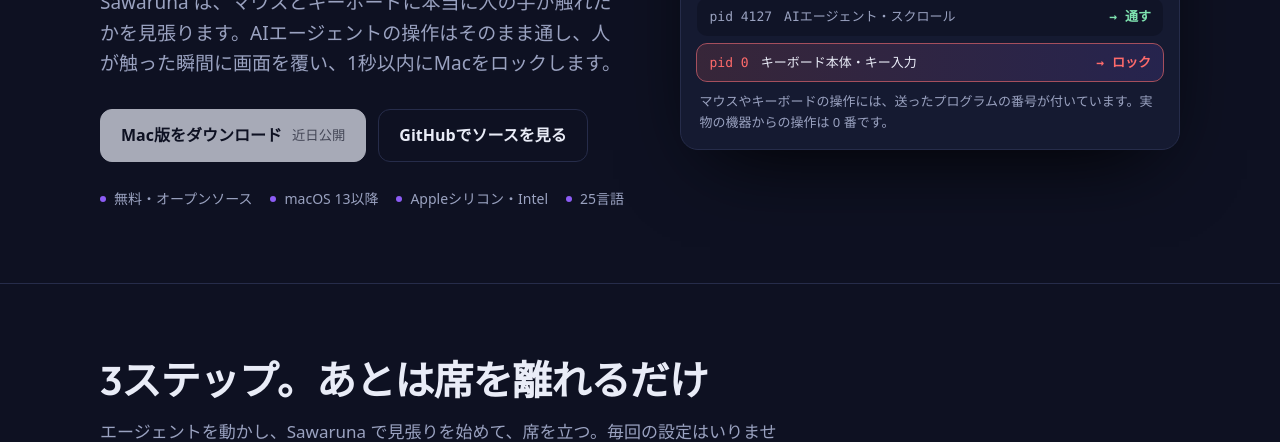
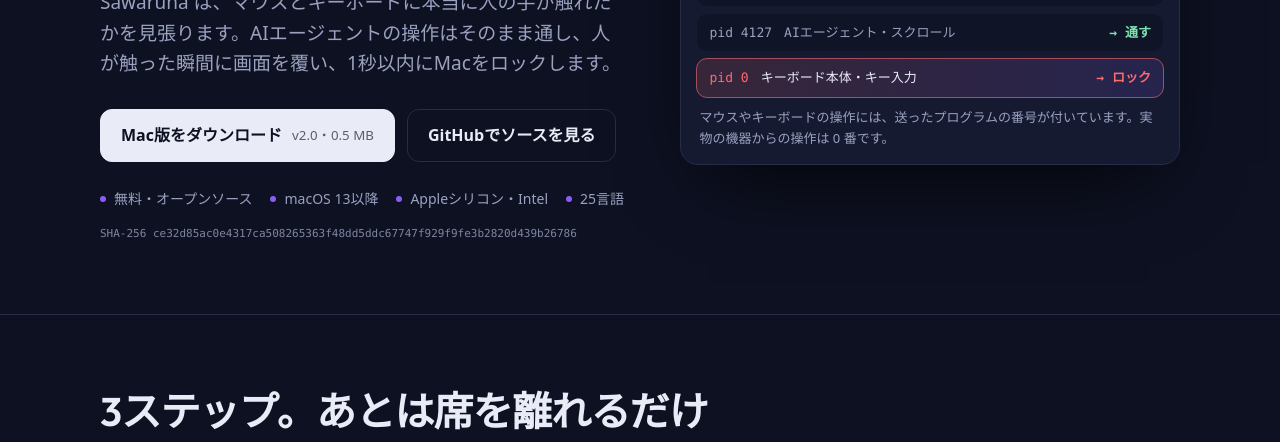
Before and after one commit to yoshn/sawaruna, a plain HTML site: page docs/ja/index.html in a window 1280 px wide. Shown: the part 387-829 px from the top of the page. Drawn offline with Linux system fonts and the light colour scheme.

Commit message:
Site: link the Japanese download button to v2.0

```diff
--- a/docs/ja/index.html
+++ b/docs/ja/index.html
@@ -39,7 +39,7 @@ h1 em{font-style:normal;background:linear-gradient(90deg,var(--cyan),var(--viole
 .ctas{display:flex;flex-wrap:wrap;gap:12px}
 .btn{display:inline-flex;align-items:center;gap:10px;padding:13px 20px;border-radius:12px;font-weight:600;font-size:16px;text-decoration:none;border:1px solid var(--line);color:var(--fg)}
 .btn.primary{background:var(--fg);color:var(--ink);border-color:var(--fg)}
-.btn.soon{cursor:default;opacity:.7}
+.sha{margin:14px 0 0;font-family:var(--mono);font-size:11px;color:var(--muted);opacity:.8;word-break:break-all}
 .btn small{font-weight:500;opacity:.65}
 .facts{display:flex;flex-wrap:wrap;gap:8px 18px;margin:26px 0 0;padding:0;list-style:none;color:var(--muted);font-size:14px}
 .facts li::before{content:"";display:inline-block;width:6px;height:6px;border-radius:50%;background:var(--violet);margin-right:8px;vertical-align:2px}
@@ -99,8 +99,8 @@ footer p{margin:0;max-width:44em} footer nav{flex-wrap:wrap}
 <main>
 <div class="hero"><div class="wrap">
  <div><p class="eyebrow">AIエージェントを動かすMacに</p><h1>AIは<wbr>動かしたまま。<br><em>人が触ったら、<wbr>ロック。</em></h1><p class="lede">Sawaruna は、マウスとキーボードに本当に人の手が触れたかを見張ります。AIエージェントの操作はそのまま通し、人が触った瞬間に画面を覆い、1秒以内にMacをロックします。</p>
-  <div class="ctas"><span class="btn primary soon">Mac版をダウンロード <small>近日公開</small></span><a class="btn" href="https://github.com/yoshn/sawaruna" target="_blank" rel="noopener">GitHubでソースを見る</a></div>
-  <ul class="facts"><li>無料・オープンソース</li><li>macOS 13以降</li><li>Appleシリコン・Intel</li><li>25言語</li></ul></div>
+  <div class="ctas"><a class="btn primary" href="https://github.com/yoshn/sawaruna/releases/download/v2.0/Sawaruna-2.0.dmg">Mac版をダウンロード <small>v2.0・0.5 MB</small></a><a class="btn" href="https://github.com/yoshn/sawaruna" target="_blank" rel="noopener">GitHubでソースを見る</a></div>
+  <ul class="facts"><li>無料・オープンソース</li><li>macOS 13以降</li><li>Appleシリコン・Intel</li><li>25言語</li></ul><p class="sha">SHA-256 ce32d85ac0e4317ca508265363f48dd5ddc67747f929f9fe3b2820d439b26786</p></div>
  <figure class="screen" style="margin:0"><div class="bar"><span class="dots"><i></i><i></i><i></i></span><span class="status"><b></b>Sawaruna · 見張り中</span></div><ol class="log"><li class="pass"><span class="pid">pid 4127</span><span class="src">AIエージェント・マウス移動</span><span class="verdict">→ 通す</span></li><li class="pass"><span class="pid">pid 4127</span><span class="src">AIエージェント・キー入力</span><span class="verdict">→ 通す</span></li><li class="pass"><span class="pid">pid 3390</span><span class="src">自動化ツール・クリック</span><span class="verdict">→ 通す</span></li><li class="pass"><span class="pid">pid 4127</span><span class="src">AIエージェント・スクロール</span><span class="verdict">→ 通す</span></li><li class="hit"><span class="pid">pid 0</span><span class="src">キーボード本体・キー入力</span><span class="verdict">→ ロック</span></li></ol><figcaption class="caption">マウスやキーボードの操作には、送ったプログラムの番号が付いています。実物の機器からの操作は 0 番です。</figcaption></figure>
 </div></div>
 <section id="how"><div class="wrap"><h2>3ステップ。あとは席を離れるだけ</h2><p class="sub">エージェントを動かし、Sawaruna で見張りを始めて、席を立つ。毎回の設定はいりません。</p><ol class="steps"><li><h3>見張りを始める</h3><p>control + option + L を押すか、メニューバーの盾のアイコンを押します。</p></li><li><h3>手を離す</h3><p>3秒たつと「チン」と鳴って、見張りが始まります。</p></li><li><h3>だれかが触ると、ロック</h3><p>すぐに画面がロックされます。解除はいつものパスワードやTouch IDです。</p></li></ol></div></section>
```
